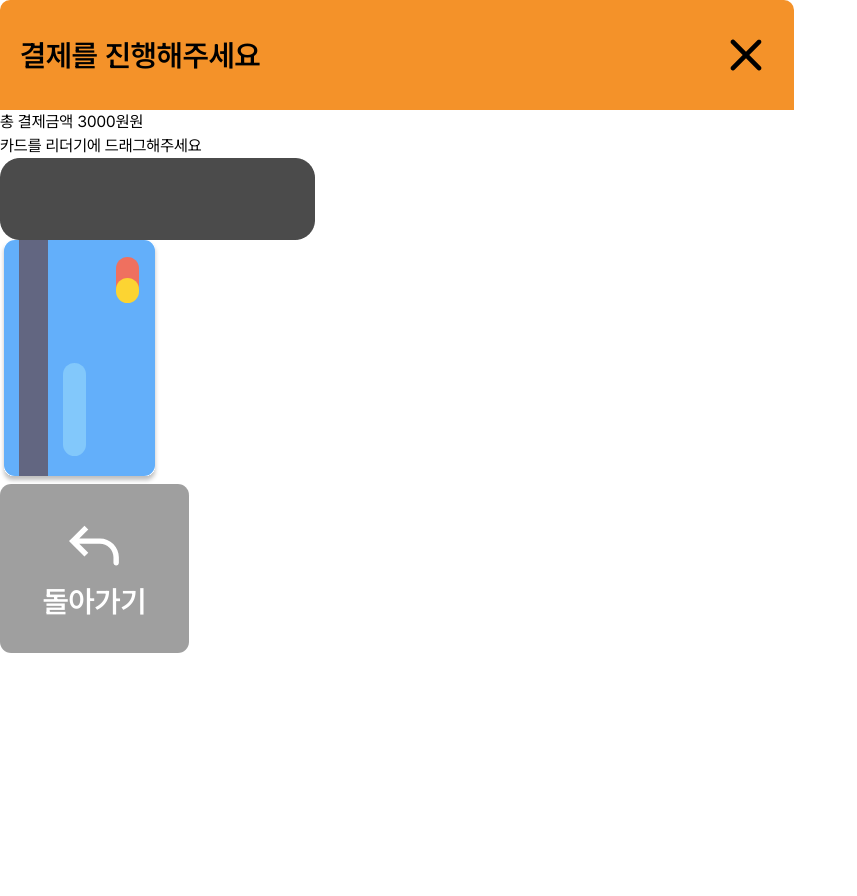
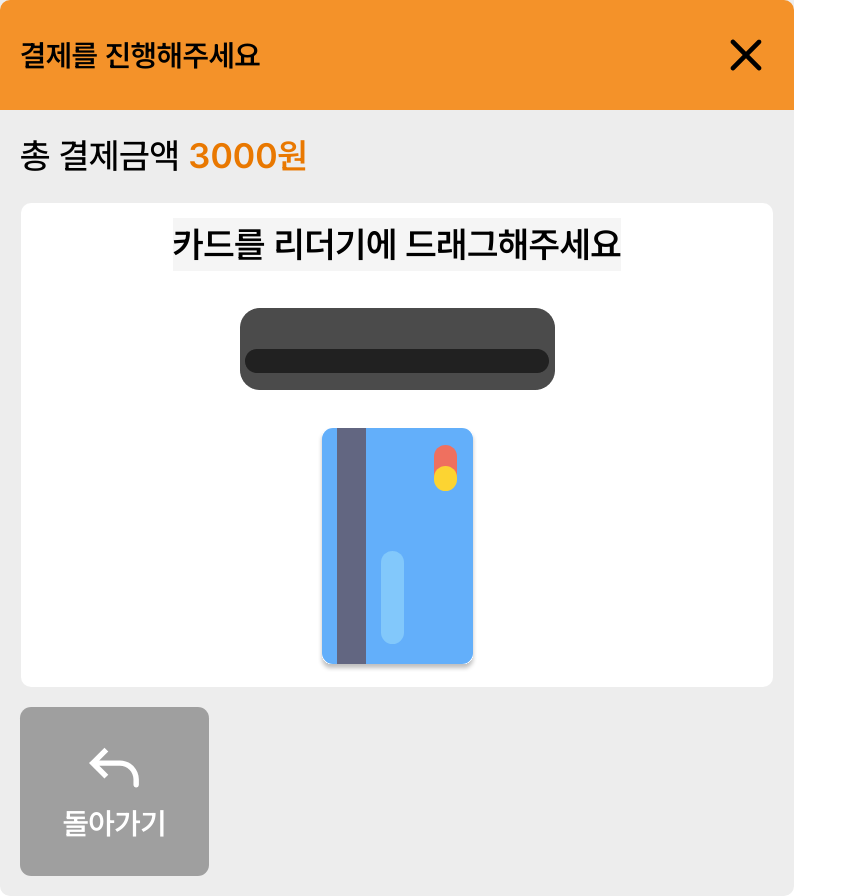
Before and after one commit to ExpertOfOrdering/frontend, a React (Vite) app: page /payment in a window 1280 px wide. Shown: the whole page, without its empty margins (0-857 px from the left). Before the commit the page ends 800 px from the top, so only its background shows below. Built offline with nearby package versions, Linux system fonts and the light colour scheme.

Commit message:
Style(#28):카드 결제 컴포넌트 css 적용

```diff
--- a/src/components/practice/CardPayment.jsx
+++ b/src/components/practice/CardPayment.jsx
@@ -7,17 +7,24 @@ import BackBtn from './BackBtn'
 function CardPayment() {
   const price = '3000원'
   return (
-    <div>
+    <div className='flex flex-col bg-[#EDEDED] w-198.5 rounded-b-[0.625rem]'>
       <ModalHeader text='결제를 진행해주세요' />
-      <p>
-        총 결제금액 <span>{price}원</span>
+      <p className='text-[2.1875rem] font-medium px-5 py-5'>
+        총 결제금액 <span className='text-[2.1875rem] font-semibold text-[#E97800]'>{price}</span>
       </p>
-      <div>
-        <span>카드를 리더기에 드래그해주세요</span>
-        <img src={CardReader} />
-        <img src={CreditCard} />
+      <div className='flex justify-center'>
+        <div className='flex flex-col w-188 h-121 items-center justify-center gap-[2.33rem] bg-white rounded-[0.625rem]'>
+          <span className='font-semibold text-[2.23088rem] bg-[#F5F5F5]'>
+            카드를 리더기에 드래그해주세요
+          </span>
+          <img src={CardReader} />
+          <img src={CreditCard} />
+        </div>
       </div>
-      <BackBtn />
+
+      <div className='flex px-5 py-5'>
+        <BackBtn />
+      </div>
     </div>
   )
 }
```
Also changed, not shown: src/assets/CardReader.png.
